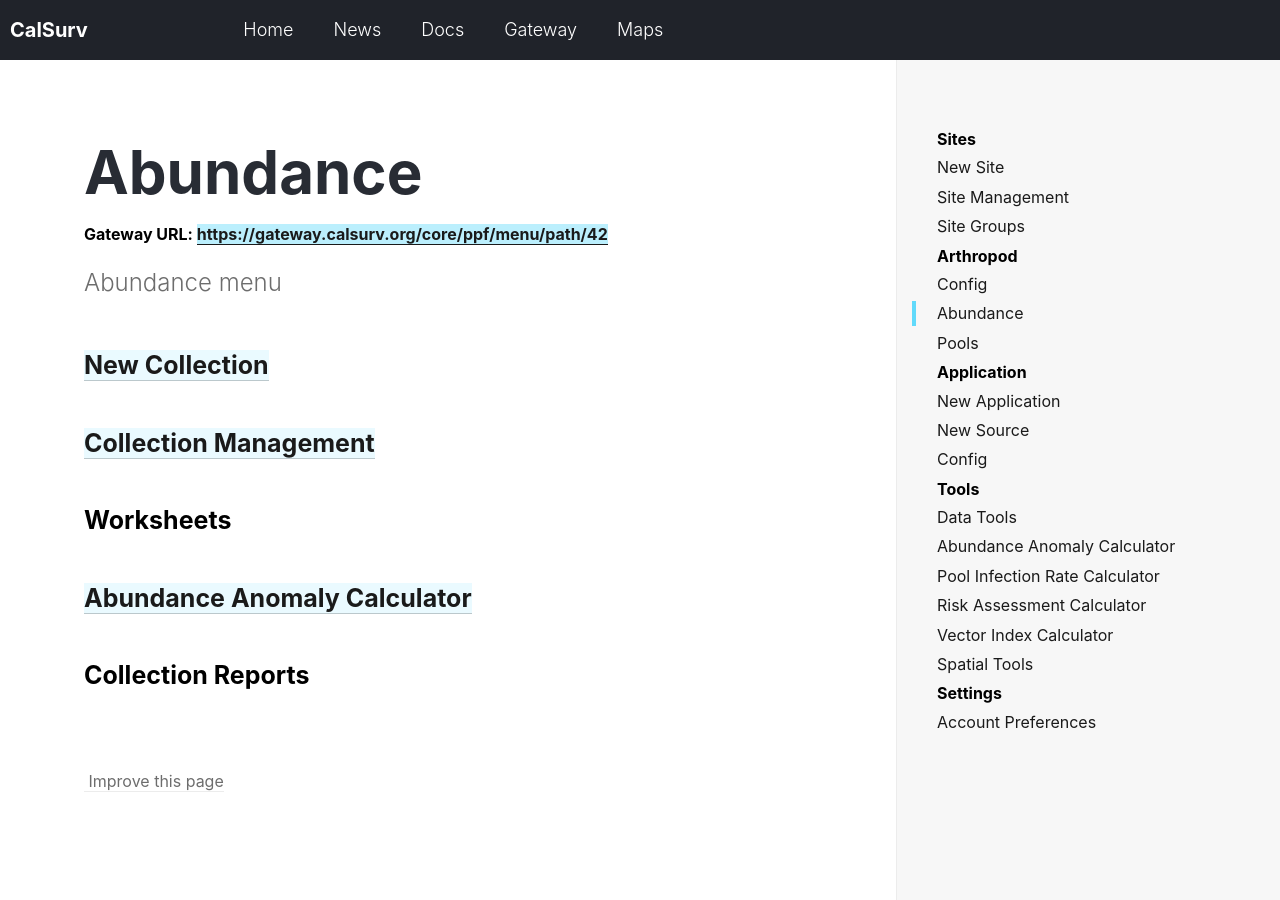
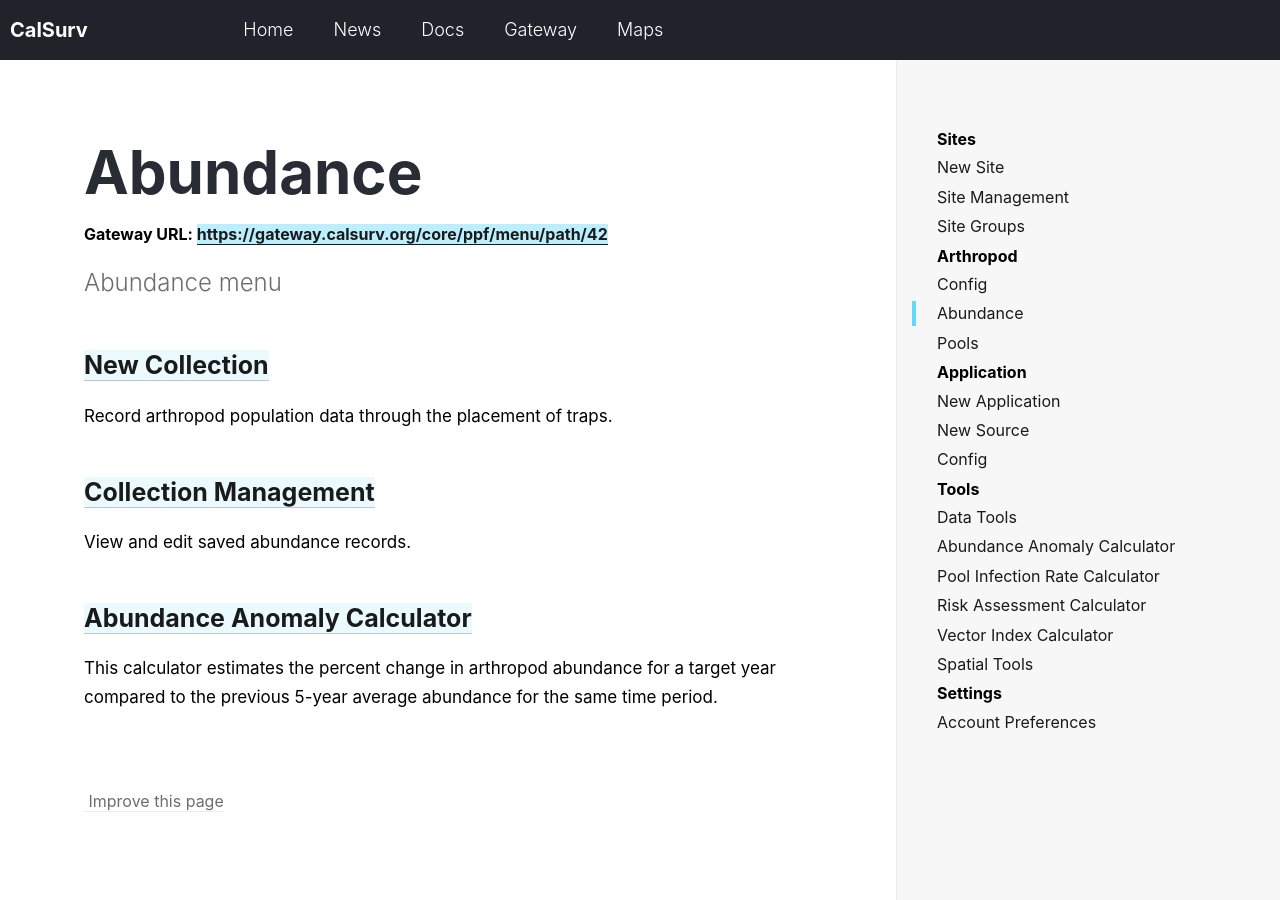
Before and after one commit to tlvaldepena/vectorsurv.org, a Jekyll site: the page built from _docs/arthropod/abundance.md, in a window 1280 px wide and 900 px high. Built offline with Jekyll 4.4.1, drawn with Linux system fonts in a browser that asks for light colours.

Commit message:
Add short descriptions

```diff
--- a/_docs/arthropod/abundance.md
+++ b/_docs/arthropod/abundance.md
@@ -5,11 +5,10 @@
 Abundance menu
 
 ### [New Collection]({{ site.baseurl }}/docs/arthropod/collection)
+Record arthropod population data through the placement of traps.
 
 ### [Collection Management]({{ site.baseur1 }}/docs/arthropod/collection-manage)
-
-### Worksheets
+View and edit saved abundance records.
 
 ### [Abundance Anomaly Calculator]({{ site.baseur1 }}/docs/tools/calculators/anomaly)
-
-### Collection Reports
+This calculator estimates the percent change in arthropod abundance for a target year compared to the previous 5-year average abundance for the same time period.
```
